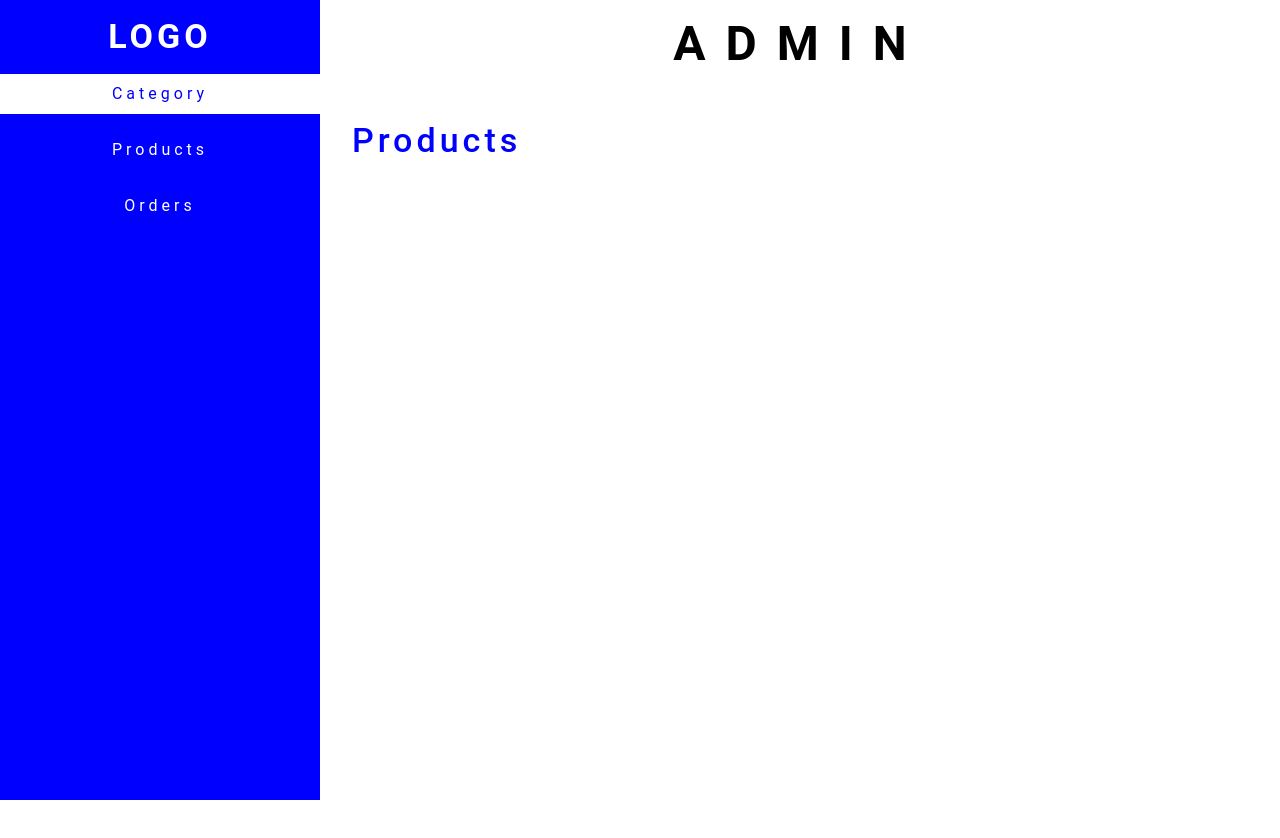
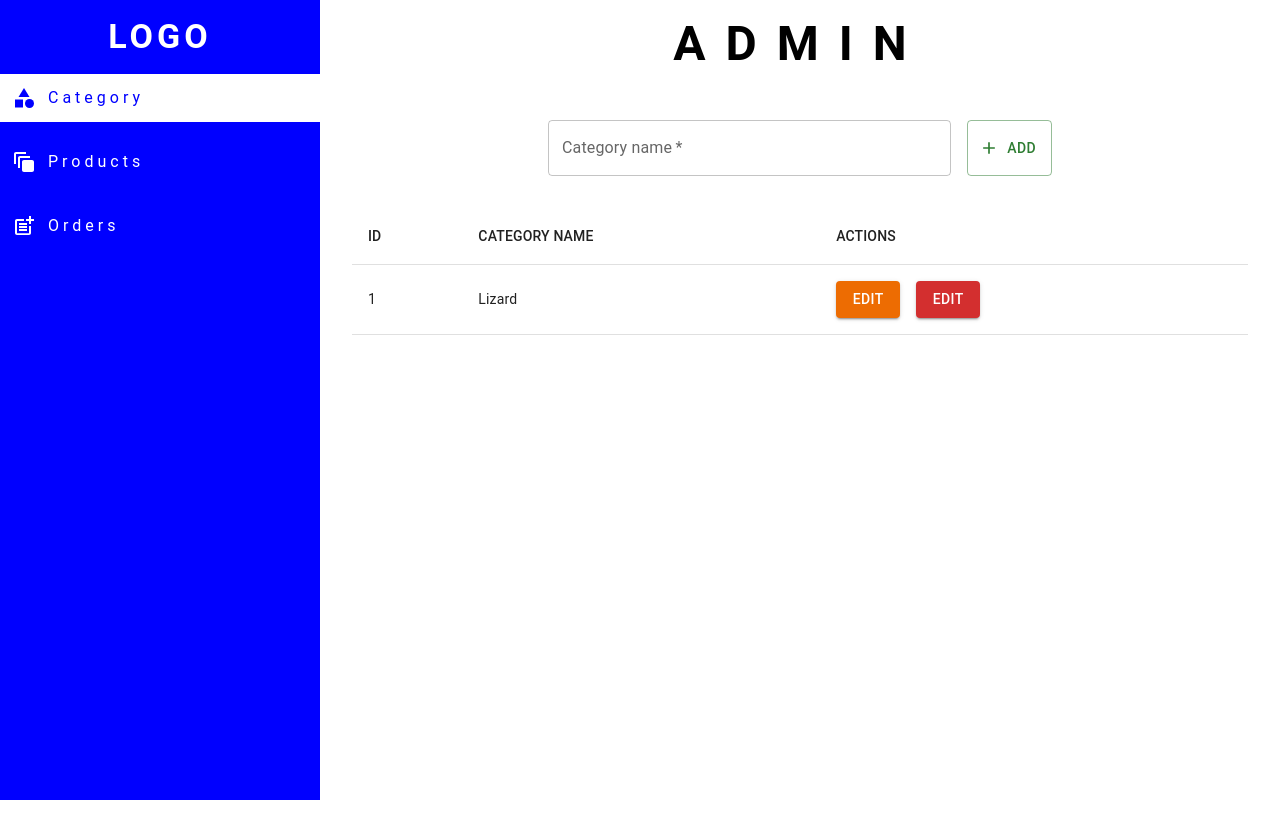
Before and after one commit to rahmatulloh19/intro_material_ui, a React (Vite) app: page /admin in a window 1280 px wide. Shown: the top 838 px of the page. After the commit the page ends 800 px from the top, so only its background shows below. Built offline with nearby package versions, Linux system fonts and the light colour scheme.

Commit message:
completed adding categories

```diff
--- a/data/db.json
+++ b/data/db.json
@@ -97,7 +97,28 @@
       "id": 12
     }
   ],
-  "category": [],
+  "category": [
+    {
+      "category_name": "Apple",
+      "id": 1
+    },
+    {
+      "category_name": "Samsung",
+      "id": 2
+    },
+    {
+      "category_name": "Nokia",
+      "id": 3
+    },
+    {
+      "category_name": "Oppo",
+      "id": 4
+    },
+    {
+      "category_name": "Vivo",
+      "id": 5
+    }
+  ],
   "products": [],
   "orders": []
 }
--- /dev/null
+++ b/src/API/api.js
@@ -0,0 +1,14 @@
+import axios from "axios";
+
+const BASE_URL = "http://localhost:3000";
+
+export const api = {
+  getCategory: () => {
+    const response = axios.get(`${BASE_URL}/category`);
+    return response;
+  },
+  addCategory: (data) => {
+    const response = axios.post(`${BASE_URL}/category`, data);
+    return response;
+  },
+};
--- a/src/pages/Admin/Admin.jsx
+++ b/src/pages/Admin/Admin.jsx
@@ -1,6 +1,9 @@
 import { Box, Typography } from "@mui/material";
 import { NavLink } from "react-router-dom";
 import { Outlet } from "react-router-dom";
+import CategoryIcon from "@mui/icons-material/Category";
+import PostAddIcon from "@mui/icons-material/PostAdd";
+import AutoAwesomeMotionIcon from "@mui/icons-material/AutoAwesomeMotion";
 
 export const Admin = () => {
   return (
@@ -15,15 +18,18 @@ export const Admin = () => {
           display={"block"}
           component={NavLink}
           sx={{
+            display: "flex",
             color: "white",
             textAlign: "center",
             textDecoration: "none",
             bgcolor: "blue",
-            paddingBlock: "8px",
+            padding: "12px",
+            gap: "12px",
           }}
           end
           to="/admin"
         >
+          <CategoryIcon />
           Category
         </Typography>
         <Typography
@@ -32,14 +38,17 @@ export const Admin = () => {
           display={"block"}
           component={NavLink}
           sx={{
+            display: "flex",
             color: "white",
             textAlign: "center",
             textDecoration: "none",
             bgcolor: "blue",
-            paddingBlock: "8px",
+            padding: "12px",
+            gap: "12px",
           }}
           to="products"
         >
+          <AutoAwesomeMotionIcon />
           Products
         </Typography>
         <Typography
@@ -48,14 +57,17 @@ export const Admin = () => {
           display={"block"}
           component={NavLink}
           sx={{
+            display: "flex",
             color: "white",
             textAlign: "center",
             textDecoration: "none",
             bgcolor: "blue",
-            paddingBlock: "8px",
+            padding: "12px",
+            gap: "12px",
           }}
           to="orders"
         >
+          <PostAddIcon />
           Orders
         </Typography>
       </Box>
@@ -65,7 +77,7 @@ export const Admin = () => {
             ADMIN
           </Typography>
         </Box>
-        <Box padding={4} height={"100%"}>
+        <Box padding={4}>
           <Outlet />
         </Box>
       </Box>
--- a/src/pages/Category/Category.jsx
+++ b/src/pages/Category/Category.jsx
@@ -1,11 +1,98 @@
-import { Typography } from "@mui/material";
+import { Alert, Box, Button, Snackbar, Table, TableBody, TableCell, TableContainer, TableHead, TableRow, TextField, Typography } from "@mui/material";
+import AddIcon from "@mui/icons-material/Add";
+import { api } from "../../API/api";
+import { useState } from "react";
 
 export const Category = () => {
+  const [state, setState] = useState({
+    open: false,
+    message: "",
+    severity: "",
+  });
+
+  const handleClose = (event, reason) => {
+    if (reason === "clickaway") {
+      return;
+    }
+    setState((prev) => {
+      return {
+        ...prev,
+        open: false,
+      };
+    });
+  };
+
+  const handleSubmit = (evt) => {
+    evt.preventDefault();
+    const data = {
+      category_name: evt.target[0].value.trim(),
+    };
+
+    api
+      .addCategory(data)
+      .then((res) => {
+        if (res.status === 201) {
+          setState(() => {
+            return {
+              open: true,
+              message: "Category added successfully",
+              severity: "success",
+            };
+          });
+        }
+      })
+      .catch(() => {
+        setState(() => {
+          return {
+            open: true,
+            message: "Category not added successfully",
+            severity: "error",
+          };
+        });
+      });
+  };
+
   return (
     <>
       <Typography variant="h4" color={"blue"} fontWeight={500} letterSpacing={4}>
-        Products
+        <Box component={"form"} justifyContent={"center"} display={"flex"} gap={2} onSubmit={handleSubmit}>
+          <TextField label="Category name" sx={{ width: "45%" }} required />
+          <Button startIcon={<AddIcon />} variant="outlined" color="success" type="submit">
+            Add
+          </Button>
+        </Box>
       </Typography>
+      <TableContainer component={Box} marginTop={4}>
+        <Table>
+          <TableHead>
+            <TableRow>
+              <TableCell>ID</TableCell>
+              <TableCell>CATEGORY NAME</TableCell>
+              <TableCell align="justify">ACTIONS</TableCell>
+            </TableRow>
+          </TableHead>
+          <TableBody>
+            <TableRow>
+              <TableCell>1</TableCell>
+              <TableCell>Lizard</TableCell>
+              <TableCell align="justify">
+                <Button variant="contained" sx={{ marginRight: 2 }} color="warning">
+                  Edit
+                </Button>
+                <Button variant="contained" color="error">
+                  Edit
+                </Button>
+              </TableCell>
+            </TableRow>
+          </TableBody>
+        </Table>
+      </TableContainer>
+
+      <Snackbar open={state.open} autoHideDuration={5000} onClose={handleClose}>
+        <Alert onClose={handleClose} severity={state.severity} variant="filled" sx={{ width: "100%" }}>
+          {state.message}
+        </Alert>
+      </Snackbar>
     </>
   );
 };
--- a/src/pages/Orders/Orders.jsx
+++ b/src/pages/Orders/Orders.jsx
@@ -4,7 +4,7 @@ export const Orders = () => {
   return (
     <>
       <Typography variant="h4" color={"blue"} fontWeight={500} letterSpacing={4}>
-        Products
+        Orders
       </Typography>
     </>
   );
```
